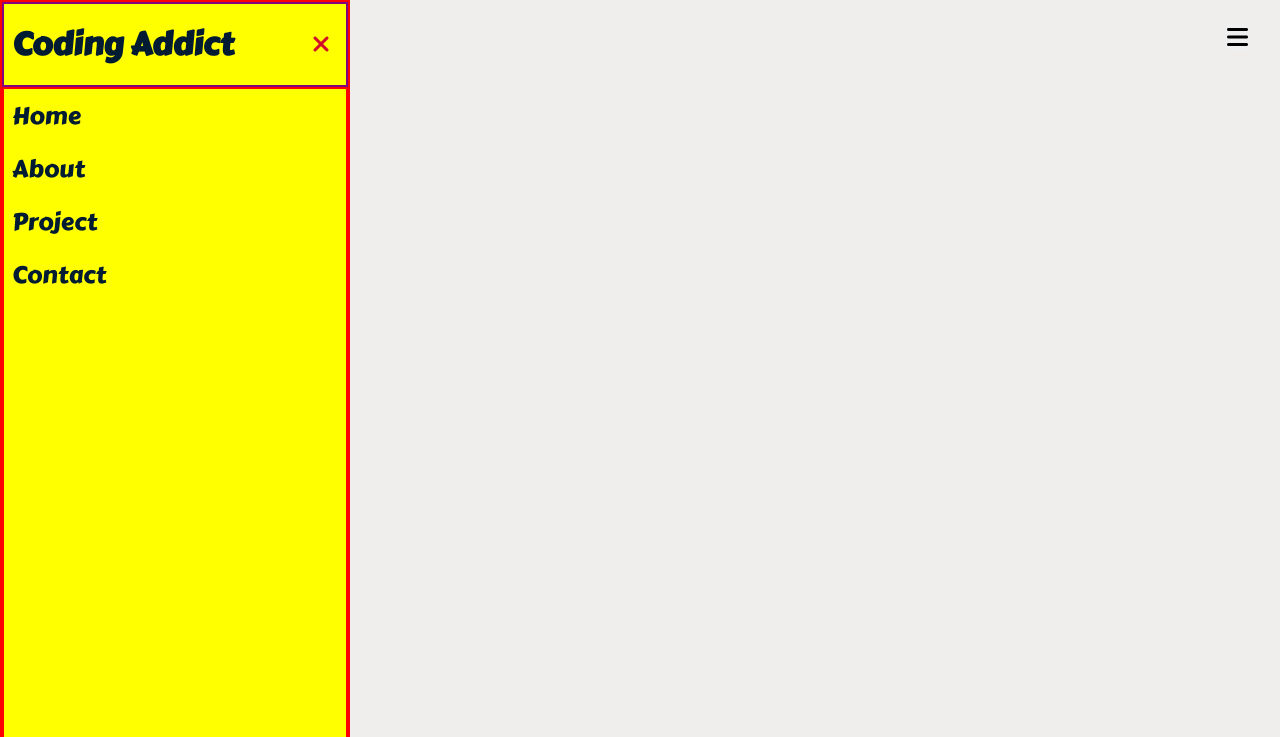
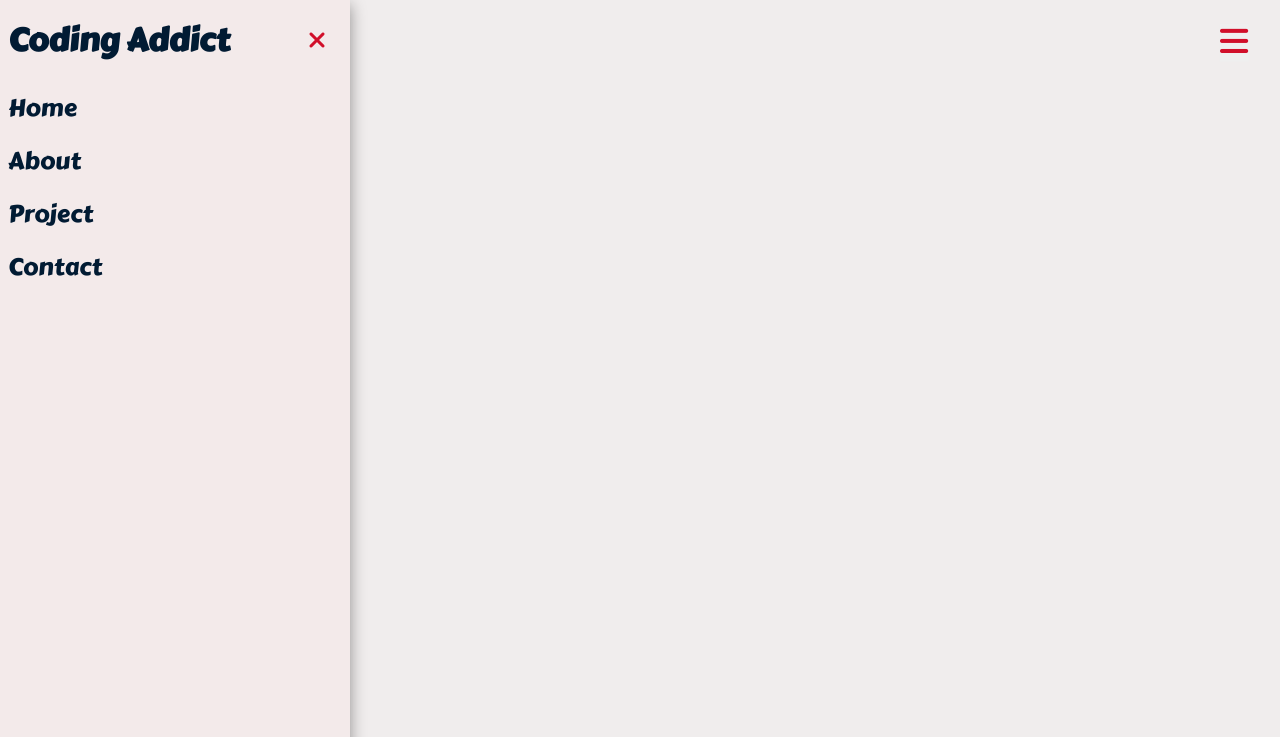
Before and after one commit to arehtunde/JS-practice-projects, a website: page index.html in a window 1280 px wide. Both pictures are taken after a click on the button 1237 px from the left and 38 px from the top of the page. Shown: the top 737 px of the page. Drawn offline with Linux system fonts and the light colour scheme.

Commit message:
added functionality

```diff
--- a/src/index.js
+++ b/src/index.js
@@ -1,16 +1,12 @@
-const open = document.querySelector('.open');
-const nav = document.querySelector('.nav');
-const icon = document.querySelector('.fas');
+const menu = document.querySelector('.menu');
+const collapse = document.querySelector('.close');
+const sidebar = document.querySelector('.sidebar');
 
-const swiss = () => {
-  if (icon.classList.contains('fa-bars')) {
-    icon.classList.replace('fa-bars', 'fa-times');
-  } else {
-    icon.classList.replace('fa-times', 'fa-bars');
-  }
-};
+menu.addEventListener('click', () => {
+  sidebar.classList.toggle('show');
+});
 
-open.addEventListener('click', () => {
-  swiss();
-  nav.classList.toggle('show');
+collapse.addEventListener('click', () => {
+  sidebar.classList.remove('show');
+  console.log('nee');
 });
--- a/src/style.scss
+++ b/src/style.scss
@@ -24,26 +24,47 @@ body {
   position: absolute;
   top: 1.5rem;
   right: 2rem;
-  font-size: 1.5rem;
+  font-size: clamp(1.5rem, 1.1923rem + 1.5385vw, 2rem);
+  color: #d10f2a;
   border: none;
+  transition: all 0.3s linear;
+  animation: bounce 2s ease-in-out infinite;
+  cursor: pointer;
+}
+
+@keyframes bounce {
+  0% {
+    transform: scale(1);
+  }
+  50% {
+    transform: scale(1.5);
+  }
+  100% {
+    transform: scale(1);
+  }
 }
 
 .sidebar{
   display: flex;
   flex-direction: column;
   min-height: 100%;
-  border: 2px solid red;
   position: absolute;
   width: 100%;
-  background-color: yellow;
+  background-color: rgb(243, 234, 234);
+  transform: translate(-100%);
+  box-shadow: 0px 5px 15px 0px rgba(0,0,0,0.4);
+  transition: all 0.3s linear;
 
   @media screen and (min-width: 600px) {
     width: 350px;
   }
 }
 
+.show {
+  transform: translate(0);
+}
+
 .holder {
-  border: 2px solid purple;
   display: flex;
   padding: 1rem .5rem;
 }
@@ -54,16 +75,21 @@ body {
 
 .close {
   align-self: center;
-  margin-left: auto;
+  margin: 0 .5rem 0 auto;
   padding-right: .5rem;
   font-size: 1.5rem;
   border: none;
   background-color: inherit;
   color: #d10f2a;
+  transition: all 0.3s linear;
+  cursor: pointer;
+
+  &:hover {
+    transform: rotate(360deg);
+  }
 }
 
 .nav {
-  border: 2px solid red;
   flex: 1;
 
   &_list {
@@ -88,5 +114,9 @@ body {
   &-items {
     margin: 0 .5rem;
     cursor: pointer;
+
+    &:hover {
+      color: #d10f2a;
+    }
   }
 }
```
Also changed, not shown: dist/style.css, src/style.css, 1 other file.
